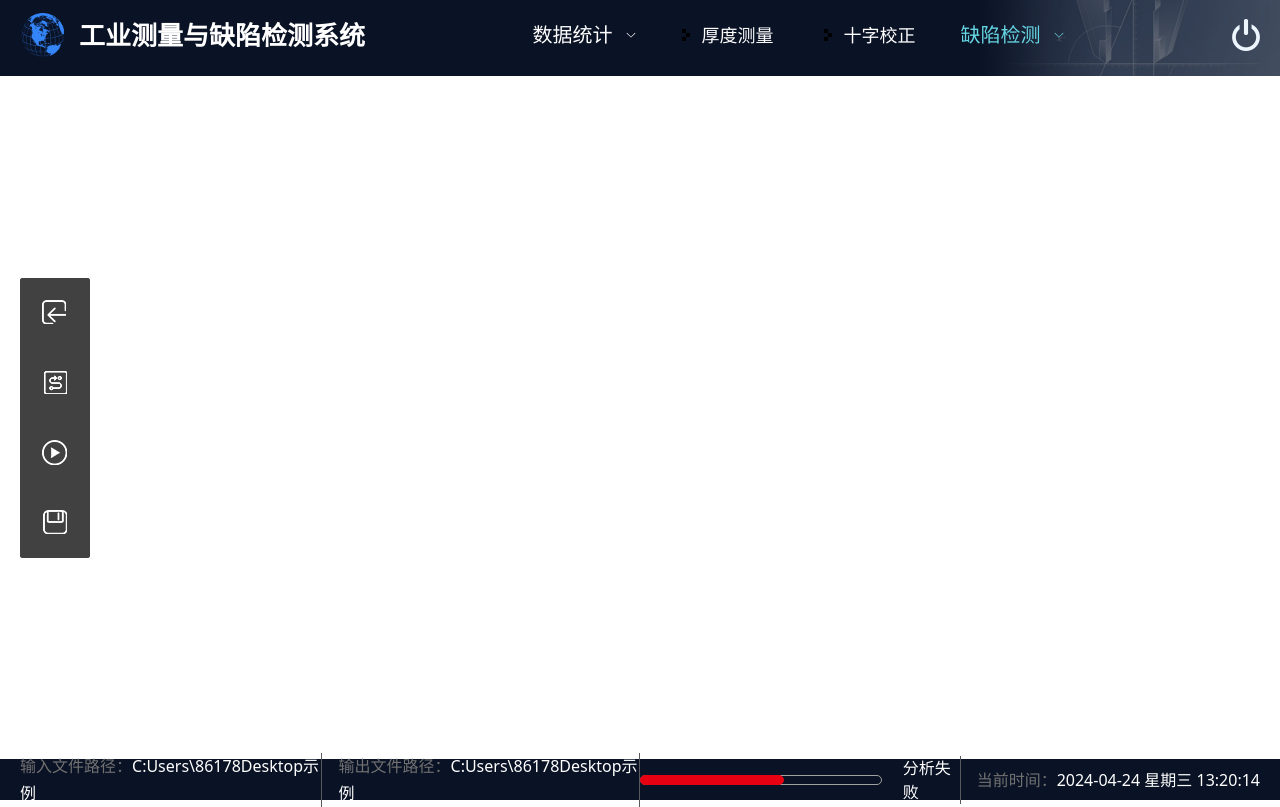
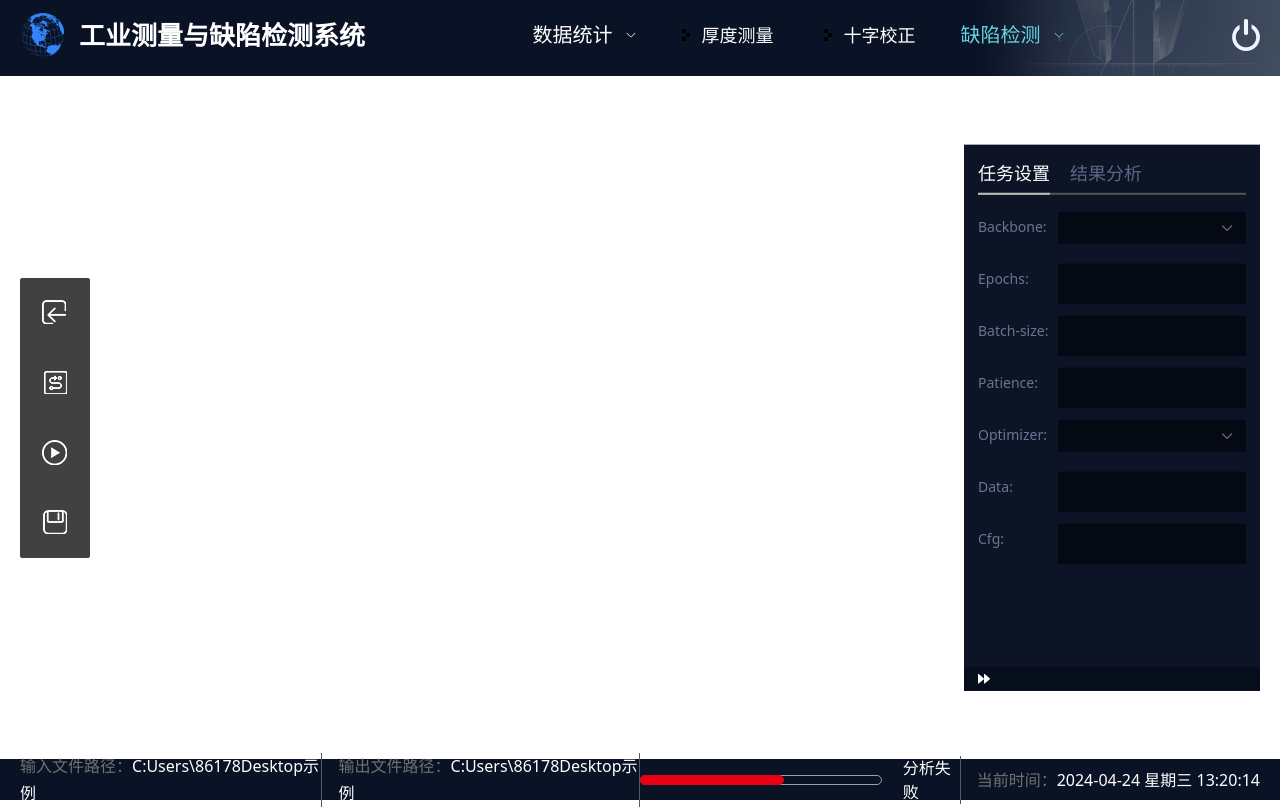
Before and after one commit to allenice1565/nwpu2, a Vue app: page /defect-detection/model-training in a window 1280 px wide. Built offline with nearby package versions, Linux system fonts and the light colour scheme.

Commit message:
缺陷检测-任务设置

```diff
--- a/src/pages/defect-detection/model-training/components/task-setting.vue
+++ b/src/pages/defect-detection/model-training/components/task-setting.vue
@@ -1,60 +1,82 @@
 <template>
     <TaskSetting class="task-setting">
         <template #task-content>
+            <div class="task-content">
                 <div class="item">
-                <TaskTitle name="型号选择" />
+                    <div class="label">Backbone:</div>
+                    <div class="value">
                         <el-select
-                    v-model="versionSelect"
-                    placeholder="请选择"
+                            v-model="backboneSelect"
+                            placeholder=""
                             :teleported="false"
                         >
                             <el-option
-                        v-for="item in versionOptions"
+                                v-for="item in backboneOptions"
                                 :key="item.value"
                                 :label="item.label"
                                 :value="item.value"
                             />
                         </el-select>
                     </div>
-        </template>
-        <template #result-content>
+                </div>
                 <div class="item">
-                <TaskTitle name="检测结果" />
-                <div class="head row">
-                    <div class="col">测点序号</div>
-                    <div class="col">测点坐标</div>
-                    <div class="col">厚度尺寸</div>
-                    <div class="col">人工修正</div>
+                    <div class="label">Epochs:</div>
+                    <div class="value">
+                        <el-input v-model="epochs"></el-input>
                     </div>
-                <div class="body row" v-for="item in measureResultList">
-                    <div class="col">{{ item.order }}</div>
-                    <div class="col">
-                        {{ item.position[0] }}<br />{{ item.position[1] }}
                 </div>
-                    <div class="col">{{ item.shape }}</div>
-                    <div class="col">{{ item.hand }}</div>
+                <div class="item">
+                    <div class="label">Batch-size:</div>
+                    <div class="value">
+                        <el-input v-model="batchSize"></el-input>
                     </div>
-                <div class="scale">
-                    <div class="row">
-                        <div class="col">比例尺</div>
-                        <div class="col"></div>
                 </div>
-                    <div class="row">
-                        <div class="col">x</div>
-                        <div class="col"></div>
+                <div class="item">
+                    <div class="label">Patience:</div>
+                    <div class="value">
+                        <el-input v-model="patience"></el-input>
+                    </div>
+                </div>
+                <div class="item">
+                    <div class="label">Optimizer:</div>
+                    <div class="value">
+                        <el-select
+                            v-model="optimizerSelect"
+                            placeholder=""
+                            :teleported="false"
+                        >
+                            <el-option
+                                v-for="item in optimizerOptions"
+                                :key="item.value"
+                                :label="item.label"
+                                :value="item.value"
+                            />
+                        </el-select>
+                    </div>
+                </div>
+                <div class="item">
+                    <div class="label">Data:</div>
+                    <div class="value">
+                        <el-input v-model="data"></el-input>
+                    </div>
+                </div>
+                <div class="item">
+                    <div class="label">Cfg:</div>
+                    <div class="value">
+                        <el-input v-model="cfg"></el-input>
                     </div>
                 </div>
             </div>
         </template>
+        <template #result-content> </template>
     </TaskSetting>
 </template>
 <script setup>
 import { ref } from 'vue';
 import TaskSetting from '@components/task-setting-template/index.vue';
-import TaskTitle from '@components/task-setting-template/task-title.vue';
 
-const versionSelect = ref();
-const versionOptions = ref([
+const backboneSelect = ref();
+const backboneOptions = ref([
     {
         label: '型号1',
         value: '1',
@@ -65,30 +87,47 @@ const versionOptions = ref([
     },
 ]);
 
-const measureResultList = ref([
+const epochs = ref();
+const batchSize = ref();
+const patience = ref();
+const optimizerSelect = ref();
+const optimizerOptions = ref([
     {
-        order: '1',
-        position: ['x1,y1', 'x2,y2'],
-        shape: '10mm*10mm',
-        hand: '10mm*10mm',
+        label: '型号1',
+        value: '1',
     },
     {
-        order: '2',
-        position: ['x1,y1', 'x2,y2'],
-        shape: '10mm*10mm',
-        hand: '10mm*10mm',
+        label: '型号2',
+        value: '2',
     },
 ]);
+const data = ref();
+const cfg = ref();
 </script>
 <style scoped lang="less">
 .item {
     display: flex;
-    flex-direction: column;
-    margin-top: 30px;
+    align-items: center;
+    height: 40px;
+    line-height: 40px;
+    color: #687692;
+    margin-top: 12px;
+
+    .label {
+        width: 80px;
+        font-size: 14px;
+    }
+
+    .value {
+        flex: 1;
+
+        :deep(.el-input) {
+            height: 40px;
+        }
 
         :deep(.el-select) {
             --el-fill-color-blank: #040914;
-
+            height: 40px;
             margin-top: 10px;
 
             &__wrapper {
@@ -112,58 +151,6 @@ const measureResultList = ref([
                 }
             }
         }
-
-    .row {
-        display: flex;
-
-        .col {
-            padding: 10px;
-            font-weight: 500;
-            font-size: 12px;
-            min-width: 0;
-            flex: 1;
-            text-align: center;
-            color: #fff;
-            background: #040914;
-            border: 1px solid #626262;
-            border-right: none;
-            border-bottom: none;
-            white-space: wrap;
-            word-wrap: break-word;
-
-            &:first-child {
-                border-left: none;
-            }
-        }
-
-        &:first-child {
-            .col {
-                border-top: none;
-            }
-        }
-    }
-
-    .head {
-        margin-top: 15px;
-        .col {
-            border-top: none;
-            font-size: 16px;
-        }
-    }
-
-    .scale {
-        margin-top: 10px;
-
-        .col {
-            &:nth-child(odd) {
-                flex: none;
-                flex-basis: 68px;
-                white-space: nowrap;
-            }
-            &:nth-child(even) {
-                flex: 1;
-            }
-        }
     }
 }
 </style>
--- a/src/pages/defect-detection/model-training/index.vue
+++ b/src/pages/defect-detection/model-training/index.vue
@@ -1,10 +1,12 @@
 <template>
     <div class="model-training">
         <OperationBtns class="operation" :operationList="operationList" />
+        <TaskSetting class="task-setting"></TaskSetting>
     </div>
 </template>
 <script setup>
 import OperationBtns from '@components/operation-btns.vue';
+import TaskSetting from './components/task-setting.vue';
 import importIcon from '@assets/images/common/operation-icon/import.png';
 import importActiveIcon from '@assets/images/common/operation-icon/import-active.png';
 import savePathIcon from '@assets/images/common/operation-icon/save-path.png';
@@ -23,7 +25,7 @@ const operationList = [
     },
     {
         icon: savePathIcon,
-        activeIcon: savePathIcon,
+        activeIcon: savePathActiveIcon,
         name: '存储路径',
         callback() {},
     },
--- a/src/pages/defect-detection/result-display/index.vue
+++ b/src/pages/defect-detection/result-display/index.vue
@@ -1,10 +1,12 @@
 <template>
     <div class="result-display">
         <OperationBtns class="operation" :operationList="operationList" />
+        <TaskSetting class="task-setting"></TaskSetting>
     </div>
 </template>
 <script setup>
 import OperationBtns from '@components/operation-btns.vue';
+import TaskSetting from './components/task-setting.vue';
 import prevIcon from '@assets/images/common/operation-icon/prev.png';
 import prevActiveIcon from '@assets/images/common/operation-icon/prev-active.png';
 import nextIcon from '@assets/images/common/operation-icon/next.png';
```
Also changed, not shown: src/pages/defect-detection/result-display/components/task-setting.vue (+60 -28 lines). Lines whose indentation alone changed are shown as unchanged.
